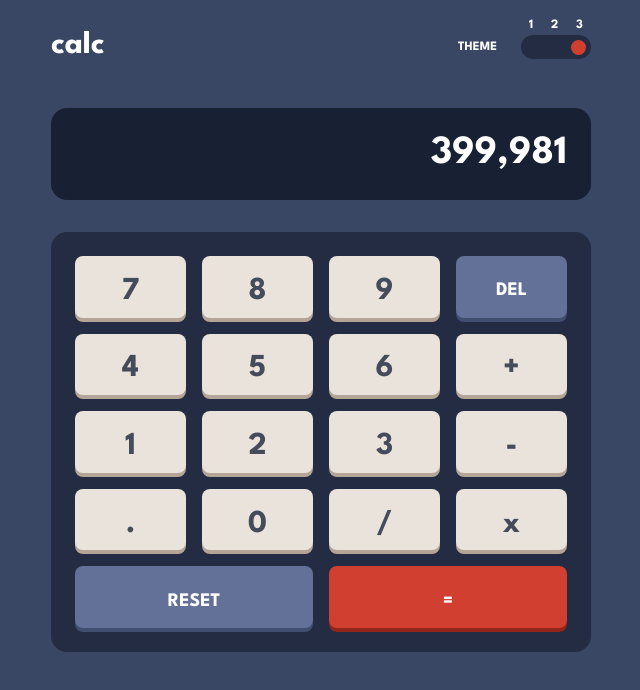
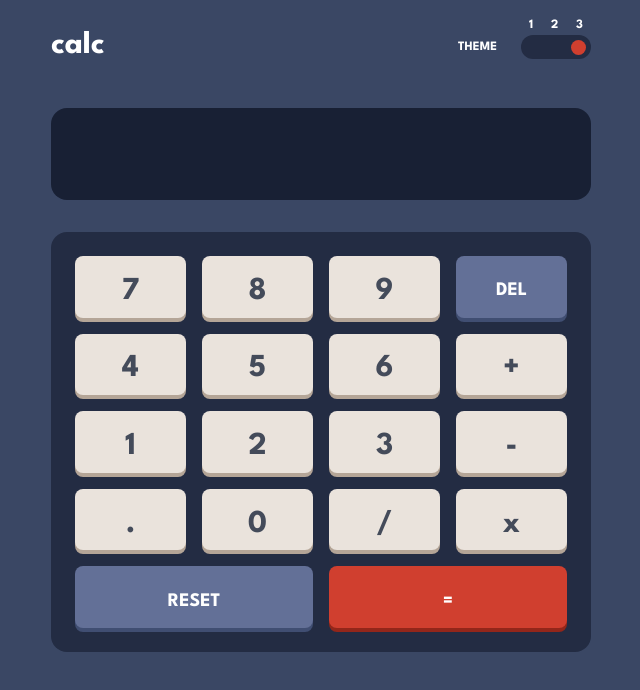
Before and after one commit to Tsuyoshi84/calculator-app, a SvelteKit app: page / in a window 1280 px wide. Shown: the top 690 px of the page, without its empty margins (319-959 px from the left). Built offline with nearby package versions, Linux system fonts and the light colour scheme.

Commit message:
Add calculation logic

```diff
--- /dev/null
+++ b/src/lib/images/utils.ts
@@ -0,0 +1,5 @@
+export function assertDefined<T>(value: T | undefined): asserts value is T {
+	if (value === undefined) {
+		throw new Error('Value is undefined');
+	}
+}
--- a/src/routes/CalcBoard.svelte
+++ b/src/routes/CalcBoard.svelte
@@ -2,6 +2,8 @@
 	import CalcButton from './CalcButton.svelte';
 	import CalcDisplay from './CalcDisplay.svelte';
 	import CalcThemeSwitch from './CalcThemeSwitch.svelte';
+
+	import { calculator } from './stores';
 </script>
 
 <section class="board">
@@ -10,27 +12,27 @@
 		<CalcThemeSwitch />
 	</div>
 	<div class="display">
-		<CalcDisplay />
+		<CalcDisplay displayValue={$calculator} />
 	</div>
 	<div class="buttons">
-		<CalcButton type="normal" label="7" />
-		<CalcButton type="normal" label="8" />
-		<CalcButton type="normal" label="9" />
-		<CalcButton type="clear" label="DEL" />
-		<CalcButton type="normal" label="4" />
-		<CalcButton type="normal" label="5" />
-		<CalcButton type="normal" label="6" />
-		<CalcButton type="normal" label="+" />
-		<CalcButton type="normal" label="1" />
-		<CalcButton type="normal" label="2" />
-		<CalcButton type="normal" label="3" />
-		<CalcButton type="normal" label="-" />
-		<CalcButton type="normal" label="." />
-		<CalcButton type="normal" label="0" />
-		<CalcButton type="normal" label="/" />
-		<CalcButton type="normal" label="x" />
-		<CalcButton type="clear" label="RESET" large />
-		<CalcButton type="submit" label="=" large />
+		<CalcButton type="normal" label="7" on:click={() => calculator.addNumber('7')} />
+		<CalcButton type="normal" label="8" on:click={() => calculator.addNumber('8')} />
+		<CalcButton type="normal" label="9" on:click={() => calculator.addNumber('9')} />
+		<CalcButton type="clear" label="DEL" on:click={() => calculator.remove()} />
+		<CalcButton type="normal" label="4" on:click={() => calculator.addNumber('4')} />
+		<CalcButton type="normal" label="5" on:click={() => calculator.addNumber('5')} />
+		<CalcButton type="normal" label="6" on:click={() => calculator.addNumber('6')} />
+		<CalcButton type="normal" label="+" on:click={() => calculator.addOperator('add')} />
+		<CalcButton type="normal" label="1" on:click={() => calculator.addNumber('1')} />
+		<CalcButton type="normal" label="2" on:click={() => calculator.addNumber('2')} />
+		<CalcButton type="normal" label="3" on:click={() => calculator.addNumber('3')} />
+		<CalcButton type="normal" label="-" on:click={() => calculator.addOperator('subtract')} />
+		<CalcButton type="normal" label="." on:click={() => calculator.addDecimal()} />
+		<CalcButton type="normal" label="0" on:click={() => calculator.addNumber('0')} />
+		<CalcButton type="normal" label="/" on:click={() => calculator.addOperator('divide')} />
+		<CalcButton type="normal" label="x" on:click={() => calculator.addOperator('multiply')} />
+		<CalcButton type="clear" label="RESET" large on:click={() => calculator.reset()} />
+		<CalcButton type="submit" label="=" large on:click={() => calculator.calculate()} />
 	</div>
 </section>
 
--- a/src/routes/CalcButton.svelte
+++ b/src/routes/CalcButton.svelte
@@ -6,7 +6,7 @@
 	export let large: boolean = false;
 </script>
 
-<button type="submit" class={`${type}`} class:large>
+<button type="submit" class={`${type}`} class:large on:click>
 	<div>
 		{label}
 	</div>
--- a/src/routes/CalcDisplay.svelte
+++ b/src/routes/CalcDisplay.svelte
@@ -1,5 +1,5 @@
 <script lang="ts">
-	let displayValue = '399,981';
+	export let displayValue: string = '';
 </script>
 
 <div class="display">
@@ -16,5 +16,6 @@
 		font-size: 2.5rem;
 		text-align: end;
 		color: var(--color-text-sub);
+		min-block-size: 92px;
 	}
 </style>
--- /dev/null
+++ b/src/routes/stores.ts
@@ -0,0 +1,202 @@
+import { assertDefined } from '$lib/images/utils';
+import { writable, derived } from 'svelte/store';
+
+type CalculationOperator = 'add' | 'subtract' | 'multiply' | 'divide' | 'calculate';
+
+interface CalculationElement {
+	operator: CalculationOperator;
+	value: string;
+}
+
+function operatorToSymbol(operator: CalculationOperator) {
+	switch (operator) {
+		case 'add':
+			return '+';
+		case 'subtract':
+			return '-';
+		case 'multiply':
+			return 'x';
+		case 'divide':
+			return '/';
+		case 'calculate':
+			return '=';
+	}
+}
+
+// Format number by adding commas
+function formatNumber(number: number | string) {
+	const _number = typeof number === 'number' ? number : parseFloat(number);
+	return _number.toLocaleString('en-US');
+}
+
+function calculateFromElements(elements: CalculationElement[]): string {
+	if (elements.length === 0) return '';
+
+	const targetElements = elements.slice(0, -1);
+	let processedElements: CalculationElement[] = [];
+
+	for (const { value, operator } of targetElements) {
+		if (['add', 'subtract'].includes(operator)) {
+			processedElements = [...processedElements, { operator, value }];
+			continue;
+		}
+
+		const lastProcessedElement = processedElements.at(-1);
+		assertDefined(lastProcessedElement);
+
+		const lastProcessedValue = parseFloat(lastProcessedElement.value);
+
+		const newValue =
+			operator === 'multiply'
+				? lastProcessedValue * parseFloat(value)
+				: lastProcessedValue / parseFloat(value);
+		processedElements = [
+			...processedElements.slice(0, -1),
+			{ ...lastProcessedElement, value: `${newValue}` }
+		];
+	}
+
+	let result = 0;
+
+	for (const { value, operator } of processedElements) {
+		const currentValue = parseFloat(value);
+
+		if (operator === 'add') {
+			result += currentValue;
+			continue;
+		}
+
+		result -= currentValue;
+	}
+
+	return `${formatNumber(result)}`;
+}
+
+function createCalculator() {
+	const calculationElements = writable<CalculationElement[]>([]);
+	const { update, set } = calculationElements;
+
+	const displayValue = derived<typeof calculationElements, string>(
+		calculationElements,
+		($calculationElements, set) => {
+			if ($calculationElements.length === 0) {
+				set('');
+				return;
+			}
+
+			const lastElement: CalculationElement | undefined = $calculationElements.at(-1);
+			assertDefined(lastElement);
+
+			if (lastElement.operator === 'calculate') {
+				set(calculateFromElements($calculationElements));
+				return;
+			}
+
+			if (lastElement.value === '') {
+				if ($calculationElements.length === 1) {
+					set('');
+				} else {
+					const previousElement = $calculationElements.at(-2);
+					assertDefined(previousElement);
+					set(`${formatNumber(previousElement.value)} ${operatorToSymbol(lastElement.operator)}`);
+				}
+				return;
+			}
+
+			set(formatNumber(lastElement.value));
+		}
+	);
+
+	function addNumber(number: `${number}`) {
+		update((elements) => {
+			if (elements.length === 0) return [{ operator: 'add', value: number }];
+
+			const lastElement = elements.at(-1);
+			assertDefined(lastElement);
+
+			const updatedElement = { ...lastElement, value: `${lastElement.value}${number}` };
+			return [...elements.slice(0, -1), updatedElement];
+		});
+	}
+
+	function addDecimal() {
+		update((elements) => {
+			if (elements.length === 0) return [{ operator: 'add', value: '.' }];
+
+			const lastElement = elements.at(-1);
+			assertDefined(lastElement);
+
+			if (lastElement.value.includes('.')) return elements;
+
+			const updatedElement = { ...lastElement, value: `${lastElement.value}.` };
+			return [...elements.slice(0, -1), updatedElement];
+		});
+	}
+
+	function addOperator(operator: CalculationOperator) {
+		update((elements) => {
+			if (elements.length === 0) {
+				return [
+					{ operator: 'add', value: '0' },
+					{ operator, value: '' }
+				];
+			}
+
+			const lastElement = elements.at(-1);
+			assertDefined(lastElement);
+
+			if (lastElement.value === '') {
+				const updatedElement = { ...lastElement, operator };
+				return [...elements.slice(0, -1), updatedElement];
+			}
+
+			return [...elements, { operator, value: '' }];
+		});
+	}
+
+	function remove() {
+		update((elements) => {
+			if (elements.length === 0) return elements;
+
+			const lastElement = elements.at(-1);
+			assertDefined(lastElement);
+
+			if (lastElement.value === '') return elements.slice(0, -1);
+
+			const updatedElement = {
+				...lastElement,
+				value: lastElement.value.slice(0, -1)
+			};
+			return [...elements.slice(0, -1), updatedElement];
+		});
+	}
+
+	function reset() {
+		set([]);
+	}
+
+	function calculate() {
+		update((elements) => {
+			if (elements.length === 0) return elements;
+
+			const lastElement = elements.at(-1);
+			assertDefined(lastElement);
+
+			if (lastElement.value === '') return elements;
+
+			return [...elements, { operator: 'calculate', value: '' }];
+		});
+	}
+
+	return {
+		subscribe: displayValue.subscribe,
+		addNumber,
+		addDecimal,
+		addOperator,
+		remove,
+		calculate,
+		reset
+	};
+}
+
+export const calculator = createCalculator();
```
